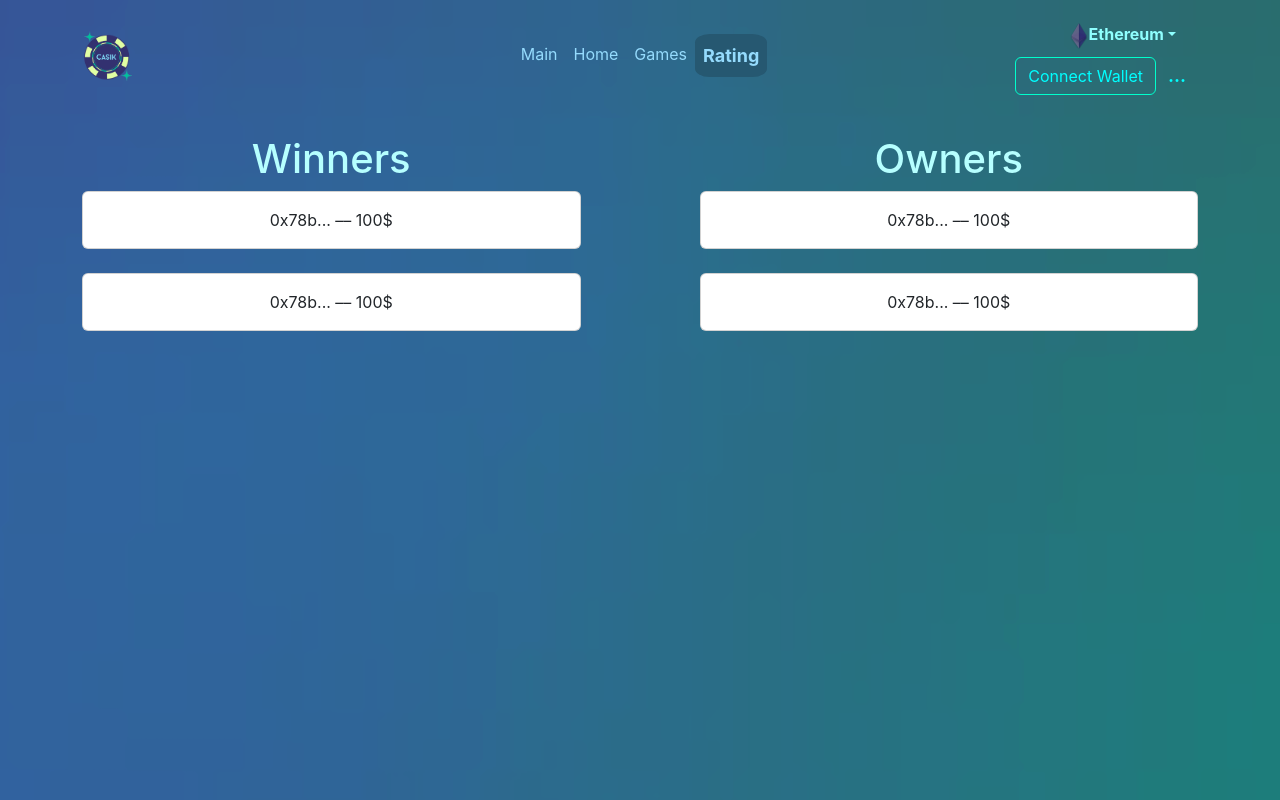
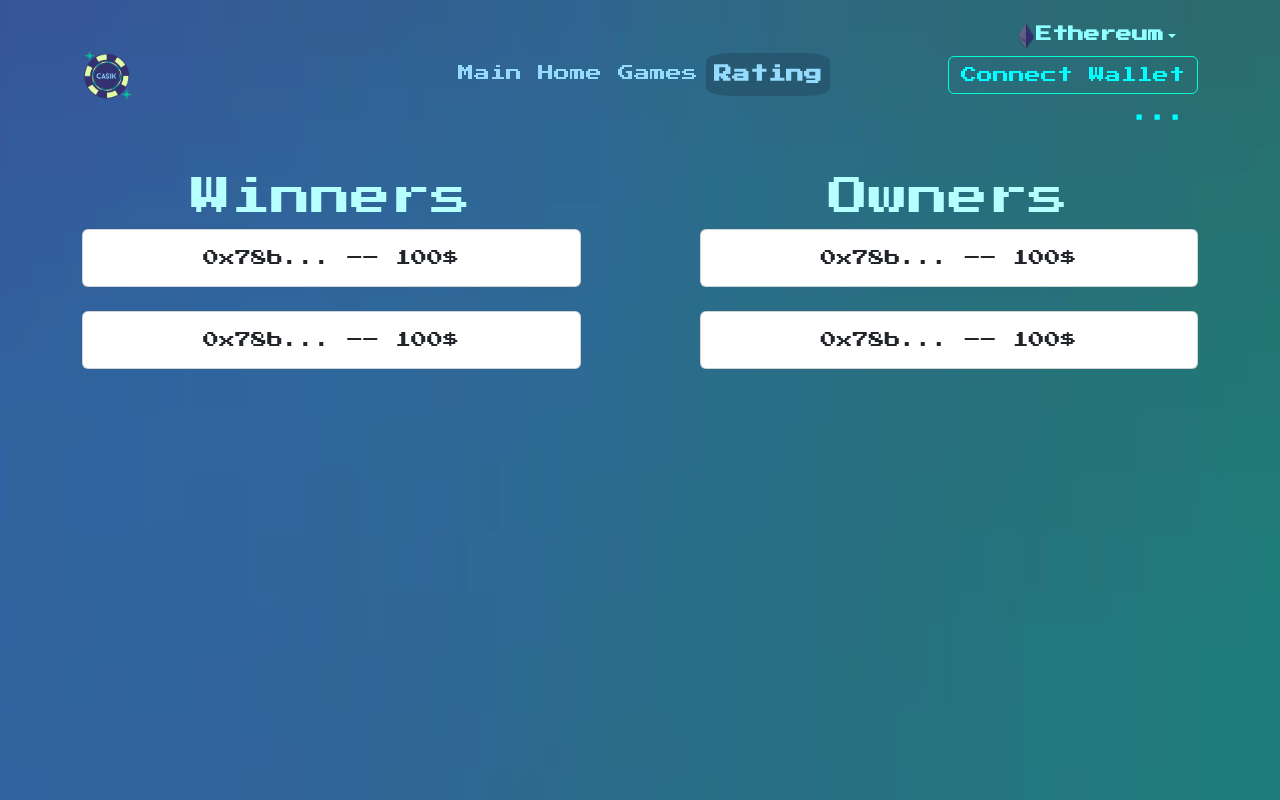
Before and after one commit to siddot/casik, a React (Create React App) app in the folder frontend/: page /rating in a window 1280 px wide. Built offline with nearby package versions, Linux system fonts and the light colour scheme.

Commit message:
update font

```diff
--- a/frontend/src/App.css
+++ b/frontend/src/App.css
@@ -1,7 +1,10 @@
-
+@import url('https://fonts.googleapis.com/css2?family=Press+Start+2P&display=swap');
 
 .App {
   text-align: center;
+}
+*{
+  font-family: 'Press Start 2P', cursive;
 }
 
 .App-logo {
```
